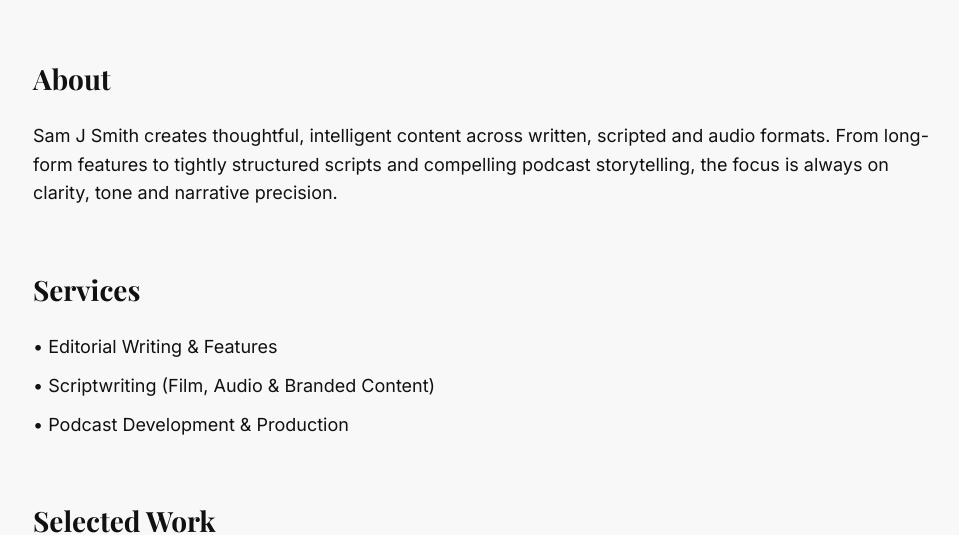
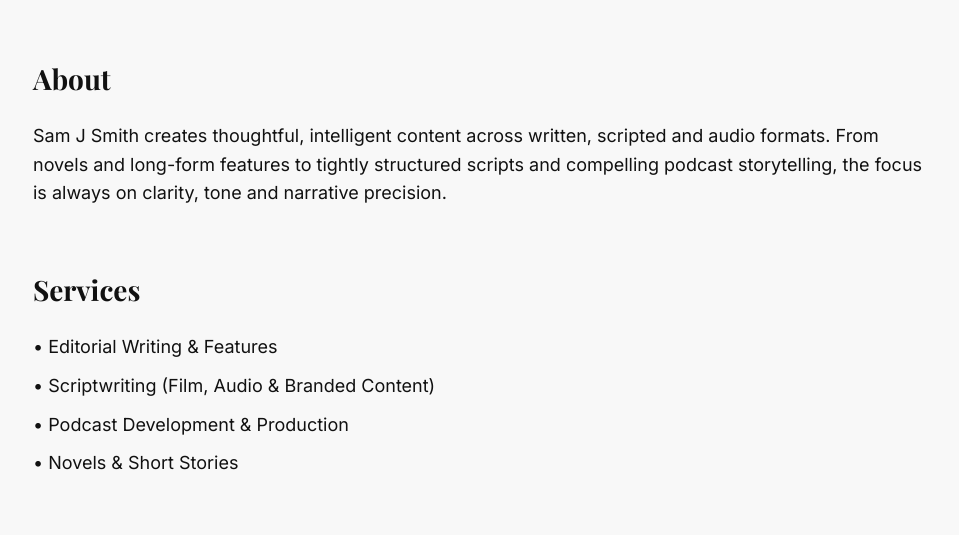
Before and after one commit to samjsmithmedia-hash/samjsmithmedia, a plain HTML site: page index.html in a window 1280 px wide. Shown: the part 214-749 px from the top of the page, without its empty margins (157-1116 px from the left). Drawn offline with nearby package versions, Linux system fonts and the light colour scheme.

Commit message:
Update index.html

```diff
--- a/index.html
+++ b/index.html
@@ -91,7 +91,7 @@ footer {
         <h2>About</h2>
         <p>
             Sam J Smith creates thoughtful, intelligent content across written, scripted and audio formats.
-            From long-form features to tightly structured scripts and compelling podcast storytelling,
+            From novels and long-form features to tightly structured scripts and compelling podcast storytelling,
             the focus is always on clarity, tone and narrative precision.
         </p>
     </section>
@@ -102,6 +102,7 @@ footer {
             <li>• Editorial Writing & Features</li>
             <li>• Scriptwriting (Film, Audio & Branded Content)</li>
             <li>• Podcast Development & Production</li>
+            <li>• Novels & Short Stories</li>
         </ul>
     </section>
 
```
